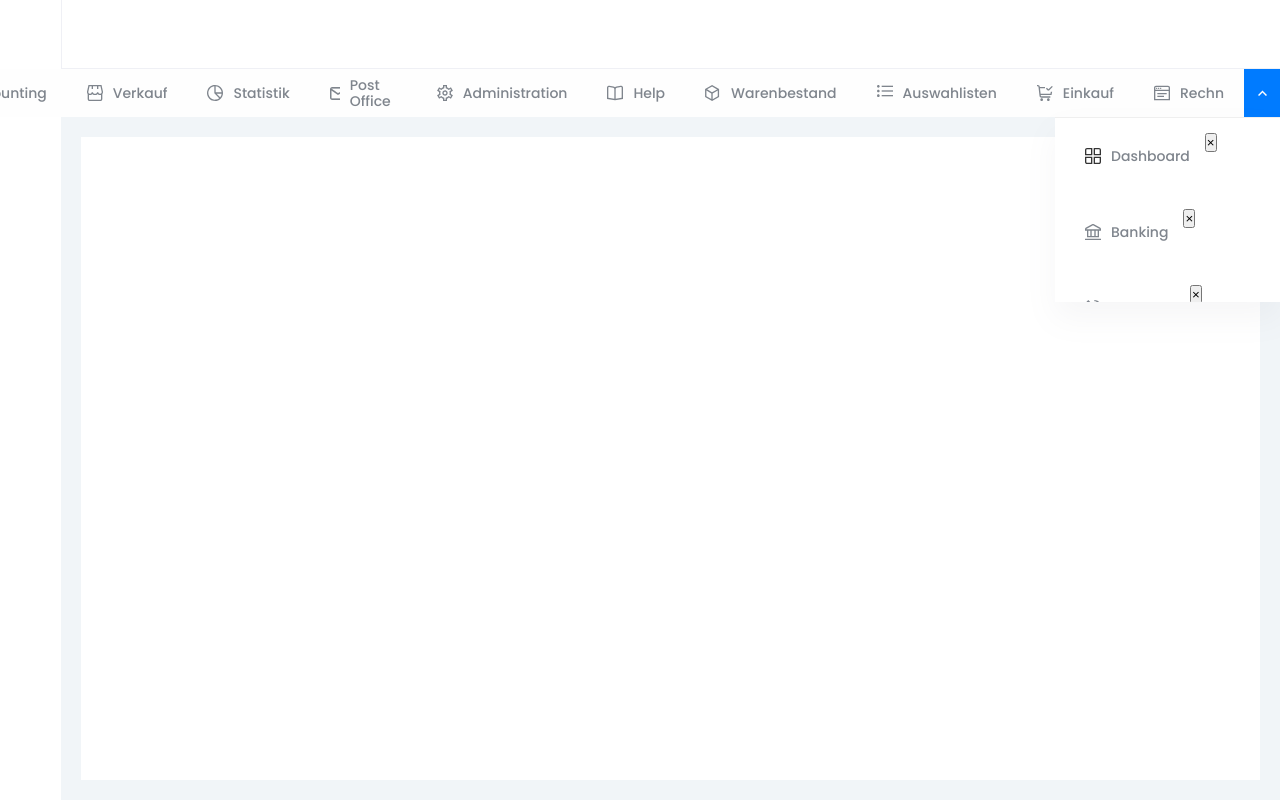
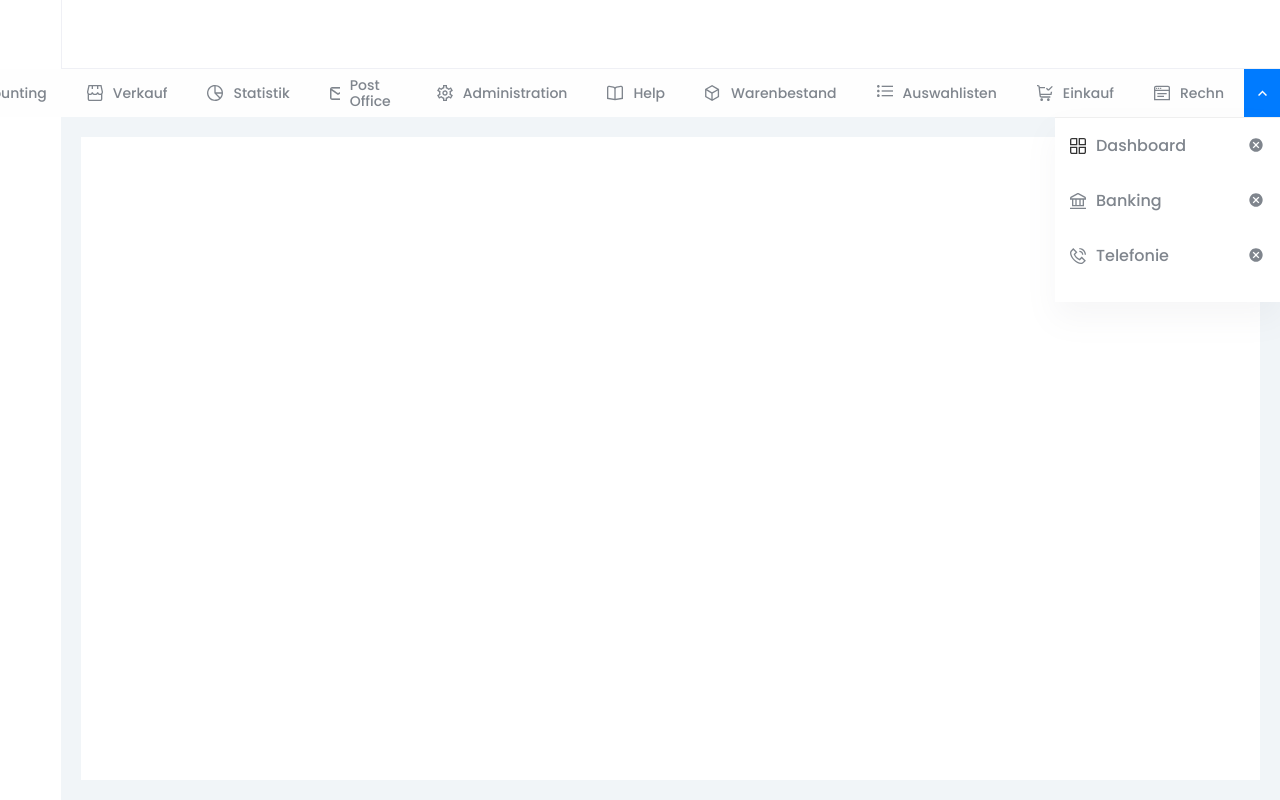
Before and after one commit to Ehulinian/tabsTest, a Next.js app: page / in a window 1280 px wide. Both pictures are taken after a click on the element 1262 px from the left and 93 px from the top of the page. Built offline with nearby package versions, Linux system fonts and the light colour scheme.

Commit message:
last commit

```diff
--- a/src/components/TabContainer/TabContainer.module.scss
+++ b/src/components/TabContainer/TabContainer.module.scss
@@ -1,4 +1,5 @@
 .tabContainer {
 	display: flex;
+	flex-wrap: nowrap;
 	justify-content: flex-end;
 }
--- a/src/components/TabDropDown/TabDropDown.module.scss
+++ b/src/components/TabDropDown/TabDropDown.module.scss
@@ -33,11 +33,26 @@
 	display: none;
 }
 
+.deleteButton {
+	background: none;
+	cursor: pointer;
+	border: none;
+	display: flex;
+	align-items: center;
+	justify-content: center;
+}
+
 .dropDownItem {
 	display: flex;
 	color: #7f858d;
-	align-items: flex-start;
-	justify-content: flex-start;
+	align-items: center;
+	justify-content: space-between;
 	cursor: pointer;
 	padding: 15px;
 }
+
+.item {
+	display: flex;
+	align-items: center;
+	gap: 10px;
+}
--- a/src/components/TabDropDown/TabDropDown.tsx
+++ b/src/components/TabDropDown/TabDropDown.tsx
@@ -1,9 +1,9 @@
 import { useState } from 'react'
-import { Tab } from '@/types/Tab'
 import styles from './TabDropDown.module.scss'
 import { SvgComponent } from '../SvgComponent'
 import { ArrowSelect } from '@/icons/ArrowSelect'
-import { TabItem } from '../TabItem/TabItem'
+import { CloseIcon } from '@/icons/CloseIcon'
+import { Tab } from '@/types/Tab'
 
 interface TabDropdownProps {
 	tabs: Tab[]
@@ -39,18 +39,28 @@ export const TabDropdown: React.FC<TabDropdownProps> = ({ tabs, onDelete }) => {
 			{isOpen && (
 				<ul className={styles.dropDownList}>
 					{filteredTabs.map(tab => (
-						<li key={tab.id} className={styles.dropDownItem}>
-							<TabItem
-								tab={tab}
-								onClick={handleSelectTab}
-								className={styles.dropDownItem}
-								isPinned={false}
-							/>
+						<li
+							key={tab.id}
+							className={styles.dropDownItem}
+							onClick={() => handleSelectTab(tab.url)}
+						>
+							<div className={styles.item}>
+								<SvgComponent width={16} height={16}>
+									<tab.icon />
+								</SvgComponent>
+								<span className={styles.tabTitle}>{tab.label}</span>
+							</div>
+
 							<button
 								className={styles.deleteButton}
-								onClick={() => handleDeleteTab(tab.id)}
+								onClick={e => {
+									e.stopPropagation()
+									handleDeleteTab(tab.id)
+								}}
 							>
-								&times;
+								<SvgComponent width={16} height={16}>
+									<CloseIcon />
+								</SvgComponent>
 							</button>
 						</li>
 					))}
--- a/src/components/TabItem/TabItem.tsx
+++ b/src/components/TabItem/TabItem.tsx
@@ -1,8 +1,8 @@
 import React, { useState } from 'react'
-import { Tab } from '@/types/Tab'
 import { SvgComponent } from '../SvgComponent'
 import styles from './TabItem.module.scss'
 import { PinIcon } from '@/icons/Pin'
+import { Tab } from '@/types/Tab'
 
 interface TabItemProps {
 	tab: Tab
--- a/src/components/Tabs/Tabs.tsx
+++ b/src/components/Tabs/Tabs.tsx
@@ -1,5 +1,5 @@
+import { Tab } from '@/types/Tab'
 import { TabItem } from '../TabItem/TabItem'
-import { Tab } from '@/types/Tab'
 import styles from './Tabs.module.scss'
 
 interface TabsProps {
--- a/src/data/tabs.ts
+++ b/src/data/tabs.ts
@@ -7,11 +7,11 @@ import { PostOfficeIcon } from './../icons/PostOfficeIcon'
 import { HelpIcon } from './../icons/HelpIcon'
 import { EinkaufIcon } from './../icons/EinkaufIcon'
 import { RechnIcon } from './../icons/RechnIcon'
-import { Tab } from '@/types/Tab'
 import { AccountIcon } from '@/icons/AccountIcon'
 import { AdministrationIcon } from '@/icons/AdministrationIcon'
 import { WarenbestandIcon } from '@/icons/WarebestandIcon'
 import { AusWahlistenIcon } from '@/icons/AusWahlistenIcon'
+import { Tab } from '@/types/Tab'
 
 export const tabsData: Tab[] = [
 	{
--- /dev/null
+++ b/src/icons/CloseIcon.tsx
@@ -0,0 +1,8 @@
+export const CloseIcon = () => (
+	<>
+		<path
+			d='M4.59998 10.3333L6.99998 7.93334L9.39998 10.3333L10.3333 9.40001L7.93331 7.00001L10.3333 4.60001L9.39998 3.66668L6.99998 6.06668L4.59998 3.66668L3.66665 4.60001L6.06665 7.00001L3.66665 9.40001L4.59998 10.3333ZM6.99998 13.6667C6.07776 13.6667 5.21109 13.4917 4.39998 13.1417C3.58887 12.7917 2.88331 12.3167 2.28331 11.7167C1.68331 11.1167 1.20831 10.4111 0.858313 9.60001C0.508313 8.7889 0.333313 7.92223 0.333313 7.00001C0.333313 6.07779 0.508313 5.21112 0.858313 4.40001C1.20831 3.5889 1.68331 2.88334 2.28331 2.28334C2.88331 1.68334 3.58887 1.20834 4.39998 0.858343C5.21109 0.508343 6.07776 0.333344 6.99998 0.333344C7.9222 0.333344 8.78887 0.508343 9.59998 0.858343C10.4111 1.20834 11.1166 1.68334 11.7166 2.28334C12.3166 2.88334 12.7916 3.5889 13.1416 4.40001C13.4916 5.21112 13.6666 6.07779 13.6666 7.00001C13.6666 7.92223 13.4916 8.7889 13.1416 9.60001C12.7916 10.4111 12.3166 11.1167 11.7166 11.7167C11.1166 12.3167 10.4111 12.7917 9.59998 13.1417C8.78887 13.4917 7.9222 13.6667 6.99998 13.6667Z'
+			fill='#7F858D'
+		/>
+	</>
+)
```
